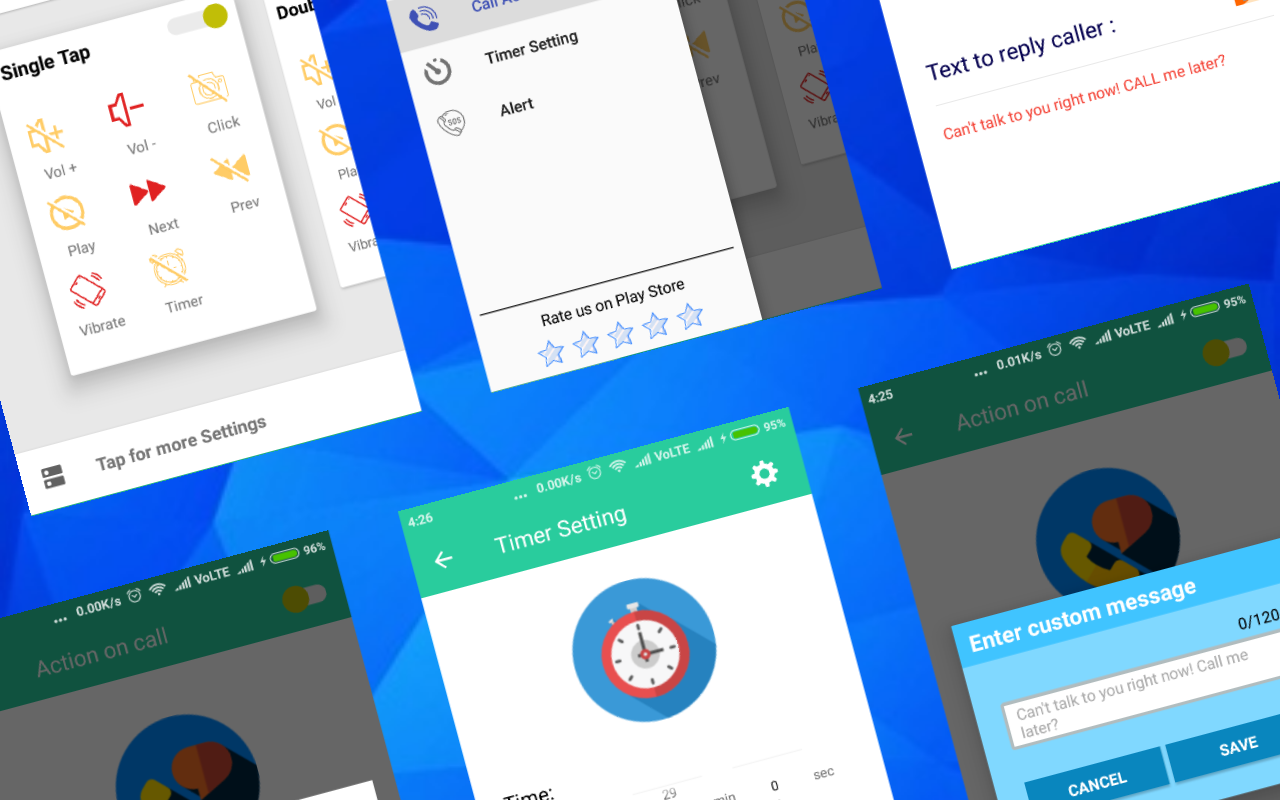
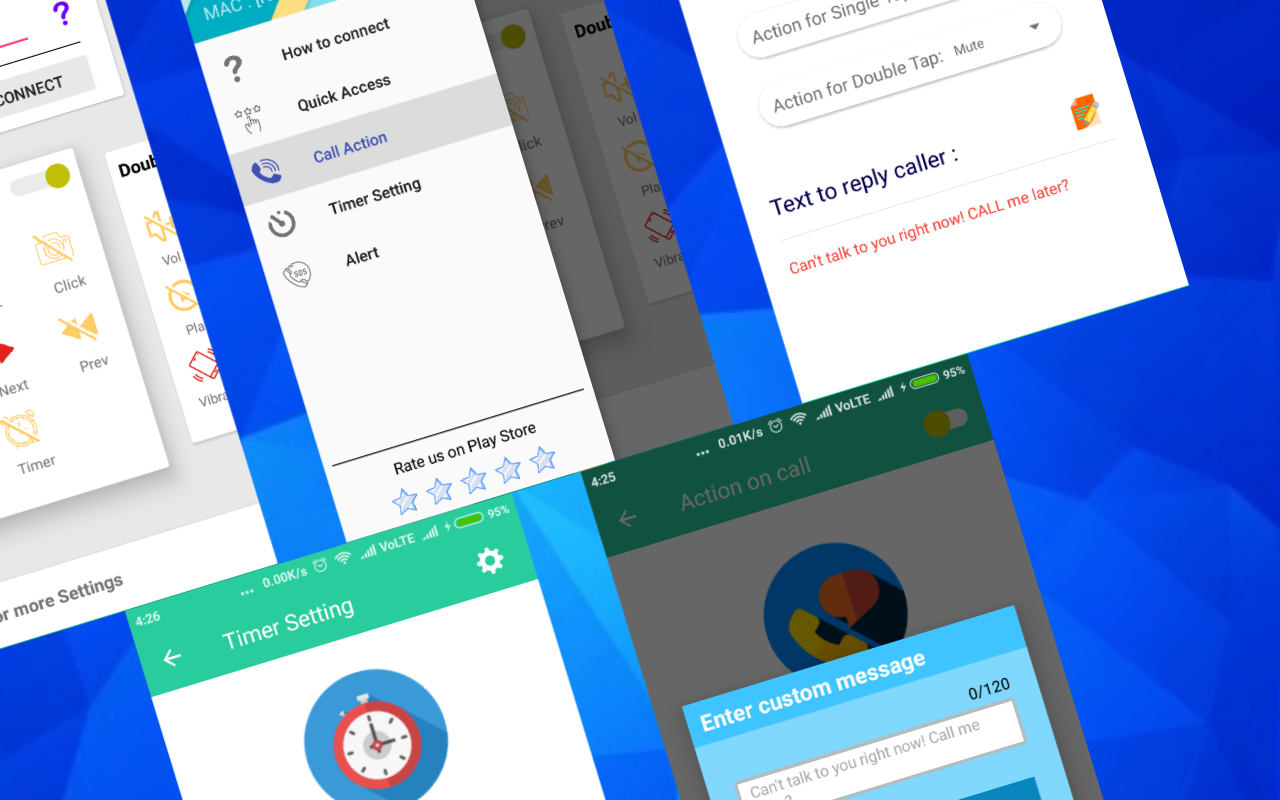
Before and after one commit to avcbcoder/SS-Creator, a plain HTML site: page index.html in a window 1280 px wide. Drawn offline with Linux system fonts and the light colour scheme.

Commit message:
combined in one container

```diff
--- a/index.html
+++ b/index.html
@@ -11,6 +11,7 @@
 </head>
 
 <body>
+    <div id="MAIN">
         <div id="TOP">
             <div id="A"></div>
             <div id="B"></div>
@@ -21,6 +22,7 @@
             <div id="E"></div>
             <div id="F"></div>
         </div>
+    </div>
     <script src="main.js"></script>
 </body>
 
--- a/main.js
+++ b/main.js
@@ -2,7 +2,7 @@ function transform() {
     return `scale(${scale}) rotate(${angle}deg)`
 }
 
-var angle=-15, gapEle=60, gapCon=30,scale=1.20;
+var angle=-20, gapEle=60, gapCon=30,scale=1.20;
 
 window.onload = function () {
     var a = document.getElementById("A");
@@ -13,8 +13,8 @@ window.onload = function () {
     var f = document.getElementById("F");
     var top = document.getElementById("TOP");
     var bottom = document.getElementById("BOTTOM");
-    top.style.transform = transform()
-    bottom.style.transform = transform()
+    // top.style.transform = transform()
+    // bottom.style.transform = transform()
 
     b.style.marginLeft=`${gapEle}px`;
     c.style.marginLeft=`${gapEle}px`;
--- a/style.css
+++ b/style.css
@@ -79,15 +79,30 @@ body {
 }
 
 #TOP {
-    position: fixed;
-    width: 100%;
-    left: 40px;
-    top: -330px;
+    box-sizing: border-box;
+    display: block;
+    float: left;
+    width: auto;
+    margin: auto;
+    overflow: hidden;
+    transform: scale(1.2);
 }
 
 #BOTTOM {
+    margin-top: 180px;
+    margin-right: 360px;
+    float: right;
+    box-sizing: border-box;
+    display: block;
+    width: auto;
+    overflow: hidden;
+    transform: scale(1.2);
+}
+
+#MAIN {
     position: fixed;
     width: 100%;
-    bottom: -330px;
-	right: 40px;
+    margin-top: -220px;
+    margin-left: 60px;
+    transform: rotate(-17deg);
 }
```
Lines whose indentation alone changed are shown as unchanged.
